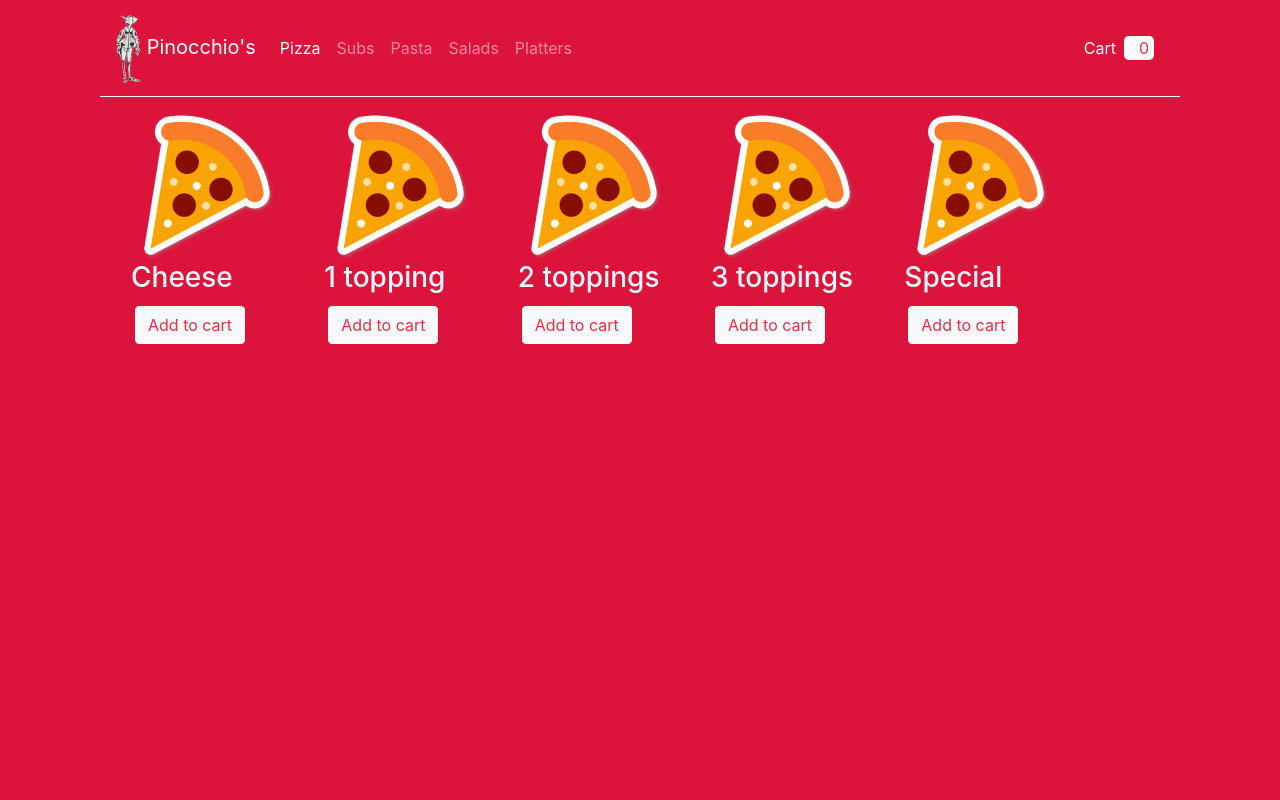
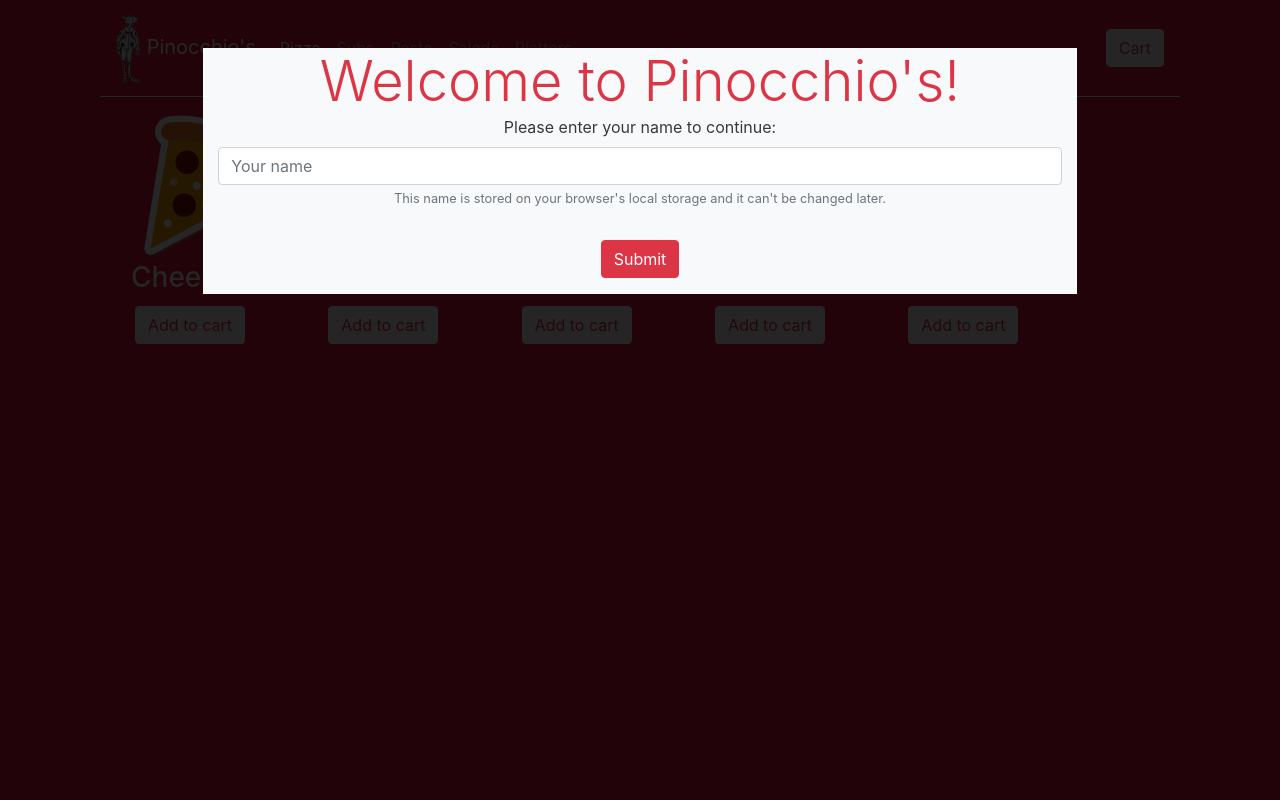
Before and after one commit to MananSoni42/web-dev, a Django app: page / in a window 1280 px wide. Run offline with Django 3.2, Linux system fonts and the light colour scheme; data comes from the database, SQL or seed files in the repository; some libraries are stand-ins or nearby versions.

Commit message:
finish project

```diff
--- a/pizza/mysite/urls.py
+++ b/pizza/mysite/urls.py
@@ -6,5 +6,7 @@ urlpatterns = [
     path('ajax/get_item_names/', views.get_item_names, name="get_item_names"),
     path('ajax/get_toppings/', views.get_toppings, name="get_toppings"),
     path('ajax/add_to_cart/', views.add_to_cart, name="add_to_cart"),
+    path('ajax/load_cart/', views.load_cart, name="load_cart"),
+    path('ajax/close_cart/', views.close_cart, name="close_cart"),
     path('cart',views.cart),
 ]
--- a/pizza/mysite/views.py
+++ b/pizza/mysite/views.py
@@ -1,15 +1,24 @@
 from django.http import HttpResponse
-from django.shortcuts import render
+from django.shortcuts import render,redirect
 from mysite.models import *
 import json
 import os
 import copy
 import datetime
 
+class DecimalEncoder(json.JSONEncoder):
+    def _iterencode(self, o, markers=None):
+        if isinstance(o, decimal.Decimal):
+            # wanted a simple yield str(o) in the next line,
+            # but that would mean a yield on the line with super(...),
+            # which wouldn't work (see my comment below), so...
+            return (str(o) for o in [o])
+        return super(DecimalEncoder, self)._iterencode(o, markers)
+
 name_to_model = {
     'pizza': Pizza,
-    'reg_pizza': RegularPizza,
-    'sic_pizza': SicilianPizza,
+    'regular': RegularPizza,
+    'sicilian': SicilianPizza,
     'sub': Sub,
     'pasta': Pasta,
     'salad': Salad,
@@ -18,8 +27,8 @@ name_to_model = {
 
 name_to_order = {
     'pizza': PizzaOrder,
-    'reg_pizza': PizzaOrder,
-    'sic_pizza': PizzaOrder,
+    'regular': PizzaOrder,
+    'sicilian': PizzaOrder,
     'sub': SubOrder,
     'pasta': PastaOrder,
     'salad': SaladOrder,
@@ -47,6 +56,55 @@ def get_item_names(request):
 def cart(request):
     return render(request, "mysite/cart.html")
 
+def load_cart(request):
+    cust_name = request.GET['name']
+    forder = sorted(FinalOrder.objects.filter(cust_name=cust_name, finished=False), key=lambda x: x.get_time(), reverse=True)
+    if forder:
+        forder = forder[0]
+
+        table = []
+        for order in forder.orders.all():
+            row = []
+            s = order.order.name + ' ' + str(order.order.__class__.__name__)
+            if order.order.__class__.__name__ in ['Pizza']:
+                if order.toppings.all():
+                    s += ' with '
+                    for top in order.toppings.all():
+                        s += top.name + ', '
+
+            elif order.order.__class__.__name__ in ['Sub']:
+                if order.extra.all():
+                    s += ' with '
+                    for top in order.extra.all():
+                        s += top.name + ', '
+
+            row.append(s)
+            row.append(str(float(order.get_price())))
+            table.append(row)
+
+        data = {
+            'num': forder.order_num,
+            'total': str(float(forder.get_price())),
+            'table': table
+        }
+    else:
+        data = {
+            'num': '',
+            'total': 0,
+            'table': []
+        }
+
+    return HttpResponse(json.dumps(data), content_type='application/json')
+
+def close_cart(request):
+    cust_name = request.GET['name']
+    forder = sorted(FinalOrder.objects.filter(cust_name=cust_name, finished=False), key=lambda x: x.get_time(), reverse=True)
+    if forder:
+        forder = forder[0]
+    forder.finished = True
+    forder.save()
+    return redirect('/')
+
 def get_toppings(request):
     data = {
         'pizza': [t.name for t in PizzaTopping.objects.all()],
@@ -55,14 +113,39 @@ def get_toppings(request):
     return HttpResponse(json.dumps(data), content_type='application/json')
 
 def add_to_cart(request):
-    name = request.GET['name']
-    name_item = request.GET['item_name']
-    attrs = request.GET['attr']
-    toppings = request.GET['extra']
+    cust_name = request.GET['cust_name']
+    item_name = request.GET['name']
+    item_type = request.GET['item_type']
+    size_small = eval(request.GET['size'])
+    if item_type in ['pizza']:
+        type = request.GET['type']
+    if item_type in ['pizza','sub']:
+        extras = request.GET.getlist('extra')
 
-    item = name_to_model[name_item].objects.get(name=name)
-    order = name_to_order[name_item](**attrs, time=datetime.datetime.now())
+    if item_type == 'pizza':
+        item = name_to_model[type].objects.get(name=item_name)
+        order = name_to_order[type](order=item, size_small=size_small, time=datetime.datetime.now())
+    elif item_type not in ['salad', 'pasta']:
+        item = name_to_model[item_type].objects.get(name=item_name)
+        order = name_to_order[item_type](order=item, size_small=size_small, time=datetime.datetime.now())
+    else:
+        item = name_to_model[item_type].objects.get(name=item_name)
+        order = name_to_order[item_type](order=item, time=datetime.datetime.now())
     order.save()
-    if name_item in ['pizza', 'reg_pizza', 'sic_pizza']:
-        for t in toppings:
-            order.toppings.add(PizzaToppings.objects.get(name=t))
+    if item_type in ['pizza']:
+        for extra in extras:
+            order.toppings.add(PizzaTopping.objects.get(name=extra))
+    elif item_type in ['sub']:
+        for extra in extras:
+            order.extra.add(SubExtra.objects.get(name=extra))
+    order.save()
+
+    forder = sorted(FinalOrder.objects.filter(cust_name=cust_name, finished=False), key=lambda x: x.get_time(), reverse=True)
+    if not forder:
+        forder = FinalOrder(cust_name=cust_name)
+        forder.save()
+    else:
+        forder = forder[0]
+
+    forder.orders.add(order)
+    return redirect('/')
--- a/pizza/pizza/settings.py
+++ b/pizza/pizza/settings.py
@@ -31,6 +31,7 @@ ALLOWED_HOSTS = []
 # Application definition
 
 INSTALLED_APPS = [
+    'polymorphic',
     'django.contrib.admin',
     'django.contrib.auth',
     'django.contrib.contenttypes',
--- a/pizza/static/mysite/home.css
+++ b/pizza/static/mysite/home.css
@@ -25,6 +25,7 @@
   background-color:rgba(0, 0, 0, 0.85);
   z-index:9999;
   color:white;
+  display: none;
 }
 
 #cart_pizza {
--- a/pizza/static/mysite/home.js
+++ b/pizza/static/mysite/home.js
@@ -3,8 +3,20 @@ const template_popup = Handlebars.compile(document.getElementById("item_popup").
 const template_popup_sub = Handlebars.compile(document.getElementById("item_popup_sub").innerHTML);
 const template_popup_pizza = Handlebars.compile(document.getElementById("item_popup_pizza").innerHTML);
 
-var name = "-1"
-window.toppings = "-1"
+window.cust_name = sessionStorage.getItem("cust_name");
+console.log(window.cust_name)
+window.toppings = "-1";
+var num_toppings = {
+  '1 topping': 1,
+  '2 toppings': 2,
+  '3 toppings': 3,
+  'Cheese': 0,
+  'Special': 5,
+};
+
+function load_cart() {
+
+}
 
 function get_extra() {
   return $.ajax({
@@ -17,37 +29,41 @@ function popup_close() {
 }
 
 function add_cart(name,type) {
-
+  var id = (name[0]+name[1]+name.slice(-2)+name.slice(-1)).split(' ').join('_');
   if (!type.localeCompare('pizza')) {
     document.getElementById('popup').innerHTML = template_popup_pizza({
+      'cust_name': window.cust_name,
       'name': name,
+      'id': id,
+      'type': type,
+      'num': num_toppings[name],
+    });
+
+    select = $('#topping-select-'+id+'-'+type);
+
+    for (var i=0; i<window.toppings[type].length; i++){
+      select.append('<option name="'+window.toppings[type][i]+' value="'+window.toppings[type][i]+'">'+window.toppings[type][i]+'</option>');
+    }
+    select.selectpicker("refresh");
+  }
+  else if (!type.localeCompare('sub')) {
+    document.getElementById('popup').innerHTML = template_popup_sub({
+      'cust_name': window.cust_name,
+      'name': name,
+      'id': id,
       'type': type,
     });
 
-    select = $('#topping-select-'+name+'-'+type);
+    select = $('#topping-select-'+id+'-'+type);
 
     for (var i=0; i<window.toppings[type].length; i++){
-      select.append('<option name="'+window.toppings[type][i]+'">'+window.toppings[type][i]+'</option>');
+      select.append('<option name="'+window.toppings[type][i]+' value="'+window.toppings[type][i]+'">'+window.toppings[type][i]+'</option>');
     }
     select.selectpicker("refresh");
-
-  }
-  else if (!type.localeCompare('sub')) {
-    document.getElementById('popup').innerHTML = template_popup_sub({
-      'name': name,
-      'type': type,
-    });
-
-    select = $('#topping-select-'+name+'-'+type);
-
-    for (var i=0; i<window.toppings[type].length; i++){
-      select.append('<option name="'+window.toppings[type][i]+'">'+window.toppings[type][i]+'</option>');
-    }
-    select.selectpicker("refresh");
-
   }
   else {
     document.getElementById('popup').innerHTML = template_popup({
+      'cust_name': window.cust_name,
       'name': name,
       'type': type
     });
@@ -55,11 +71,12 @@ function add_cart(name,type) {
 }
 
 function get_name() {
-  if (name == "-1") {
+  if (! window.cust_name) {
     $('#start_overlay').show();
     $('#overlay_submit').on('click', function() {
-      name = document.getElementById("disp_name").value;
-      if (name) {
+      window.cust_name = document.getElementById("disp_name").value;
+      sessionStorage.setItem("cust_name",window.cust_name);
+      if (window.cust_name) {
         $('#start_overlay').hide();
       }
       else {
@@ -88,7 +105,7 @@ function enumerate_items(name,items) {
 }
 
 $(document).ready(function() {
-  $('#start_overlay').hide();
+  get_name();
 
   get_extra().then(function(response) {
     window.toppings = response;
--- a/pizza/templates/mysite/home.html
+++ b/pizza/templates/mysite/home.html
@@ -45,22 +45,25 @@
               Selected: {{name}}
             </div>
           </div>
-          <div class="form">
+          <form action="/ajax/add_to_cart">
+            <input type='hidden' name='cust_name' value='{{cust_name}}' />
+            <input type='hidden' name='name' value='{{name}}' />
+            <input type='hidden' name='item_type' value='{{type}}' />
             <div class="row mb-5">
               <div class="col-12 text-center">
                 <label for="size-form" class="mx-3">Size</label>
                 <div class="btn-group btn-group-toggle" id="size-form" data-toggle="buttons">
                   <label class="btn btn-warning">
-                    <input type="radio" name="size" id="small"> Small
+                    <input type="radio" name="size" value="True"> Small
                   </label>
                   <label class="btn btn-warning active">
-                    <input type="radio" name="size" id="large" checked> Large
+                    <input type="radio" name="size" value="False" checked> Large
                   </label>
                 </div>
               </div>
             </div>
             <button type="submit" class="btn btn-primary mt-5 mb-5">Make your {{type}}!</button>
-          </div>
+          </form>
         </div>
         <div class="col-2"></div>
       </div>
@@ -87,41 +90,43 @@
               Selected: {{name}}
             </div>
           </div>
-          <div class="form">
+          <form action="/ajax/add_to_cart">
+            <input type='hidden' name='cust_name' value='{{cust_name}}' />
+            <input type='hidden' name='name' value='{{name}}' />
+            <input type='hidden' name='item_type' value='{{type}}' />
             <div class="row">
-              <div class="col-5 text-center">
+              <div class="col-6 text-center">
                 <label for="size-form" class="mx-3">Size</label>
                 <div class="btn-group btn-group-toggle" id="size-form" data-toggle="buttons">
                   <label class="btn btn-warning">
-                    <input type="radio" name="size" id="small"> Small
+                    <input type="radio" name="size" value="True"> Small
                   </label>
                   <label class="btn btn-warning active">
-                    <input type="radio" name="size" id="large" checked> Large
+                    <input type="radio" name="size" value="False" checked> Large
                   </label>
                 </div>
               </div>
-              <div class="col-5 text-center">
-                <label for="size-form" class="mx-3">Type</label>
+              <div class="col-6 text-center">
+                <label for="size-type" class="mx-3">Type</label>
                 <div class="btn-group btn-group-toggle" id="size-type" data-toggle="buttons">
                   <label class="btn btn-warning">
-                    <input type="radio" name="type" id="regular"> Regular
+                    <input type="radio" name="type" value="regular" checked> Regular
                   </label>
                   <label class="btn btn-warning active">
-                    <input type="radio" name="type" id="sicilian" checked> Sicilian
+                    <input type="radio" name="size" value="sicilian"> Sicilian
                   </label>
                 </div>
               </div>
             </div>
-            <div class="row mt-3">
+            <div class="row mt-4">
               <div class="col-12 text-center">
                 <label for="topping-select">Anything extra?</label>
-                <select id="topping-select-{{name}}-{{type}}" class=" text-danger selectpicker show-tick" data-style="btn-warning" data-max-options="3">
+                <select id="topping-select-{{id}}-{{type}}" class=" text-danger selectpicker show-tick" name="extra" data-style="btn-warning" data-max-options="{{num}}" multiple data-live-search="true">
                 </select>
               </div>
             </div>
-            </div>
             <button type="submit" class="btn btn-primary mt-5 mb-5">Make your {{type}}!</button>
-          </div>
+          </form>
         </div>
         <div class="col-2"></div>
       </div>
@@ -148,27 +153,30 @@
               Selected: {{name}}
             </div>
           </div>
-          <div class="form">
+          <form action="/ajax/add_to_cart">
+            <input type='hidden' name='cust_name' value='{{cust_name}}' />
+            <input type='hidden' name='name' value='{{name}}' />
+            <input type='hidden' name='item_type' value='{{type}}' />
             <div class="row">
               <div class="col-6 text-center">
                 <label for="size-form" class="mx-3">Size</label>
                 <div class="btn-group btn-group-toggle" id="size-form" data-toggle="buttons">
                   <label class="btn btn-warning">
-                    <input type="radio" name="size" id="small"> Small
+                    <input type="radio" name="size" value="True"> Small
                   </label>
                   <label class="btn btn-warning active">
-                    <input type="radio" name="size" id="large" checked> Large
+                    <input type="radio" name="size" value="False" checked> Large
                   </label>
                 </div>
               </div>
               <div class="col-6 text-center">
                 <label for="topping-select">Anything extra?</label>
-                <select id="topping-select-{{name}}-{{type}}" class=" text-danger selectpicker show-tick" data-style="btn-warning" data-max-options="3">
+                <select id="topping-select-{{id}}-{{type}}" class=" text-danger selectpicker show-tick" name="extra" data-style="btn-warning" data-max-options="4" multiple data-live-search="true">
                 </select>
               </div>
             </div>
             <button type="submit" class="btn btn-primary mt-5 mb-5">Make your {{type}}!</button>
-          </div>
+          </form>
         </div>
         <div class="col-2"></div>
       </div>
@@ -237,10 +245,7 @@
       </li>
     </ul>
     <a href="/cart">
-    <form class="form-inline my-lg-0">
-      <label class="mx-2 text-white" for="cart_num">Cart</label>
-      <div class="rounded-lg bg-light col-2 text-center text-danger" id="cart_num">0</div>
-    </form>
+      <button class="btn btn-light text-danger">Cart</button>
     </a>
   </div>
 </nav>
```
Also changed, not shown: pizza/mysite/models.py (+80 -18 lines), pizza/static/mysite/cart.js (+42 -0 lines), pizza/templates/mysite/cart.html (+3 -19 lines), pizza/mysite/migrations/0001_initial.py.
